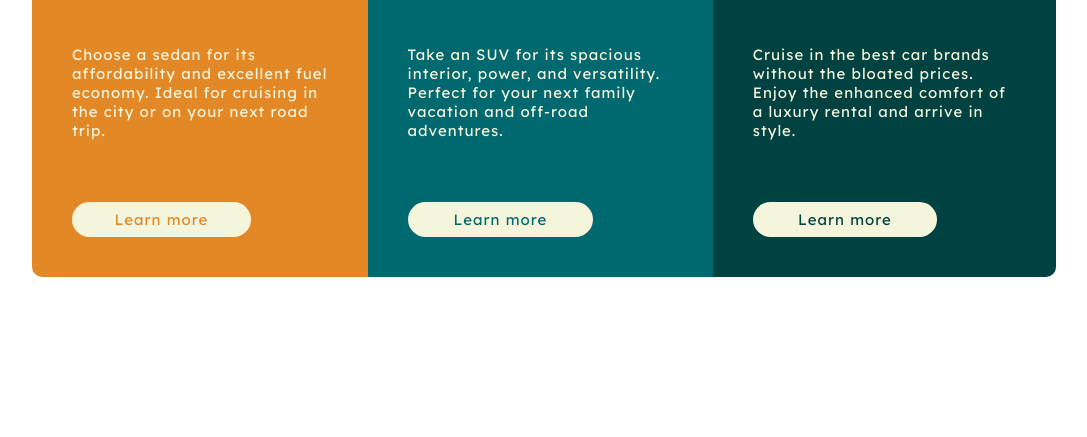
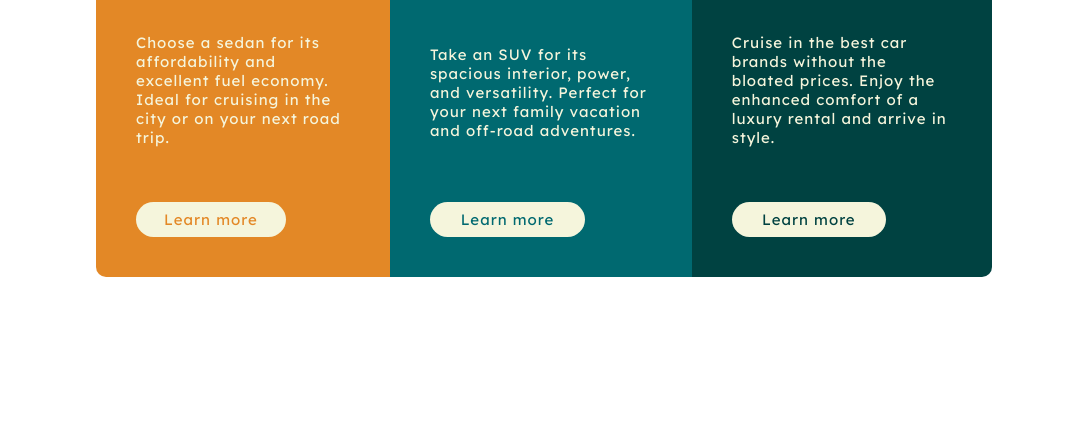
Before and after one commit to VILLALBA-22/mentor, a plain HTML site: page index.html in a window 1280 px wide. Shown: the part 363-800 px from the top of the page, without its empty margins (96-1183 px from the left). Drawn offline with nearby package versions, Linux system fonts and the light colour scheme.

Commit message:
3-column

```diff
--- a/index.css
+++ b/index.css
@@ -100,9 +100,9 @@ h3{
 .attribution a { color: hsl(228, 45%, 44%); }
 
 
-@media screen and (min-width: 1000px){
+@media screen and (min-width: 900px){
     .body{
-        padding: 20vh 10%;
+        padding: 20vh 15%;
         flex-direction: row;
         height: 100vh;
     }
```
